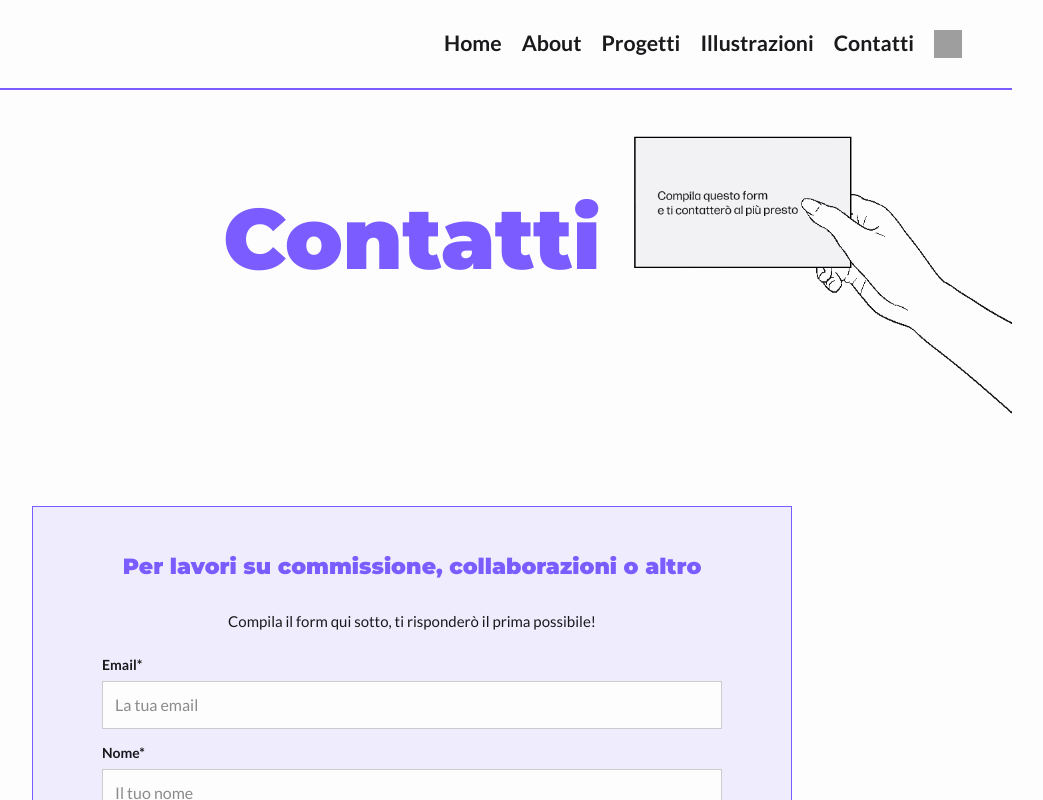
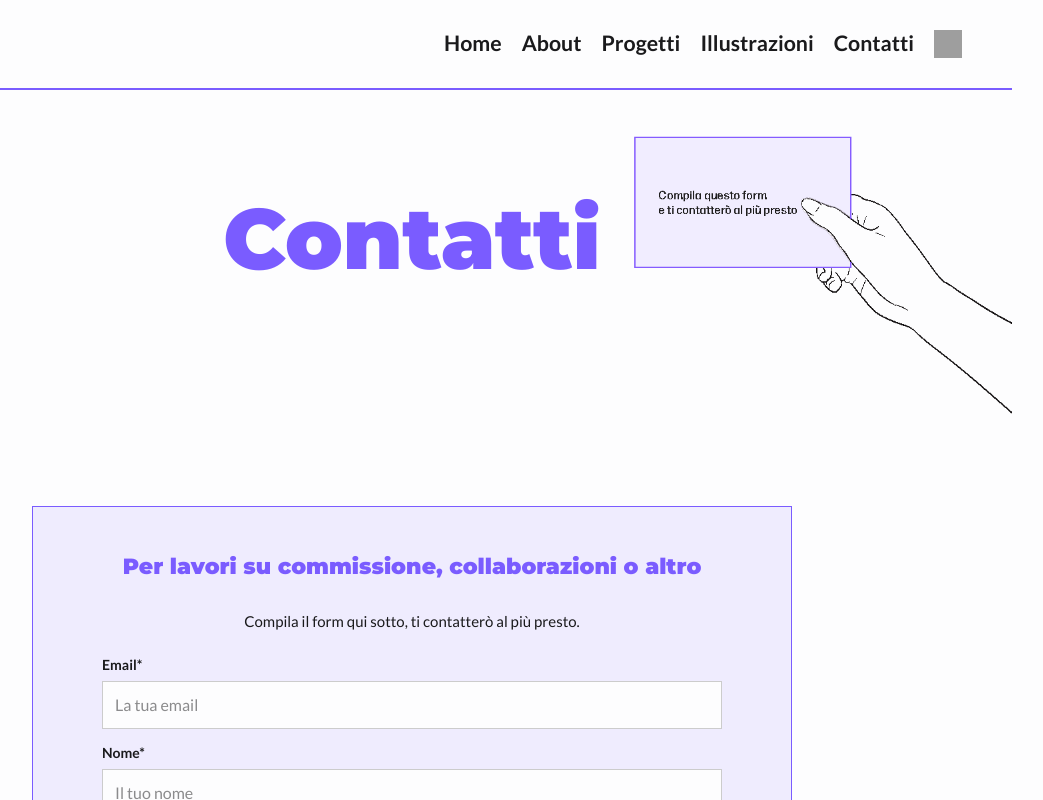
Before and after one commit to AnnaCazzanelli/Cazzanelli_Anna_Progetto_Esame_vue, a Vue app: page /contacts in a window 1280 px wide. Shown: the top 800 px of the page, without its empty margins (228-1271 px from the left). Built offline with nearby package versions, Linux system fonts and the light colour scheme; no server answers; grey boxes are pictures that could not be loaded; a web font is replaced by a local one.

Commit message:
Fixed contacts image

```diff
--- a/src/views/ContactsView.vue
+++ b/src/views/ContactsView.vue
@@ -141,7 +141,7 @@
     </h2>
 
     <p class="form-lead">
-      Compila il form qui sotto, ti risponderò il prima possibile!
+      Compila il form qui sotto, ti contatterò al più presto.
     </p>
 
     <!-- Messaggi stato -->
@@ -151,7 +151,7 @@
       role="status"
       aria-live="polite"
     >
-      ✅ Messaggio inviato, grazie! Ti risponderò il prima possibile.
+      ✅ Messaggio inviato, grazie! ti contatterò al più presto.
     </p>
 
     <p v-if="errorMsg" class="form-error" role="alert">
```
Also changed, not shown: public/images/contacts/contacts_darkmode.png, public/images/contacts/contacts_lightmode.png.
